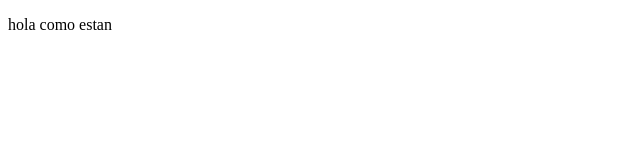
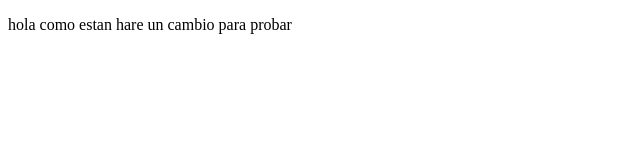
Before and after one commit to jasnled/projectoDemoCursoPrework, a plain HTML site: page index.html in a window 1280 px wide. Shown: the whole page, without its empty margins (0-640 px from the left). Drawn offline with Linux system fonts and the light colour scheme.

Commit message:
cambios commit

```diff
--- a/index.html
+++ b/index.html
@@ -7,7 +7,7 @@
     <title>Hola mundo!!</title>
 </head>
 <body>
-    <p>hola como estan</p>
+    <p>hola como estan hare un cambio para probar</p>
 
 </body>
 </html>
```
